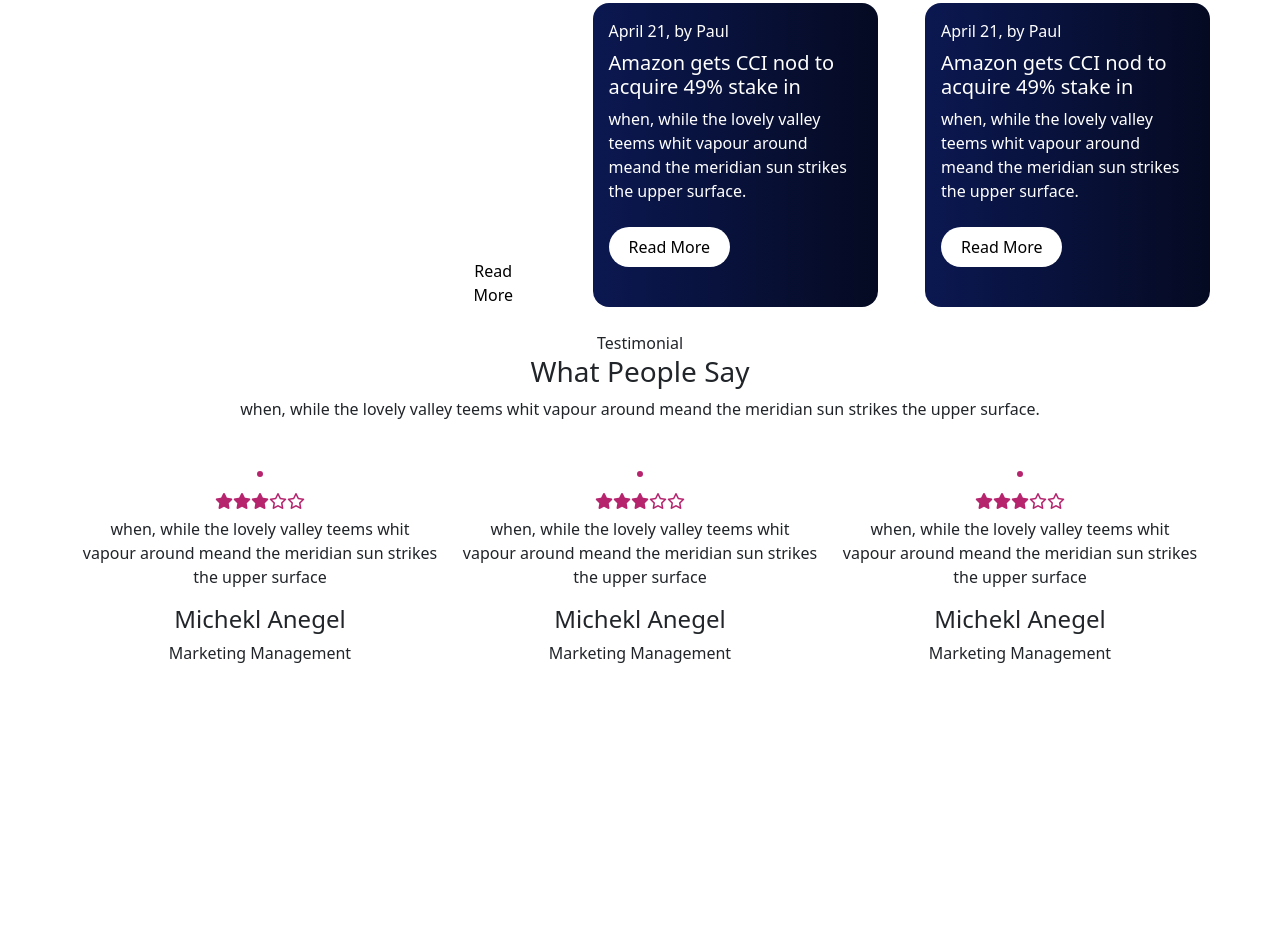
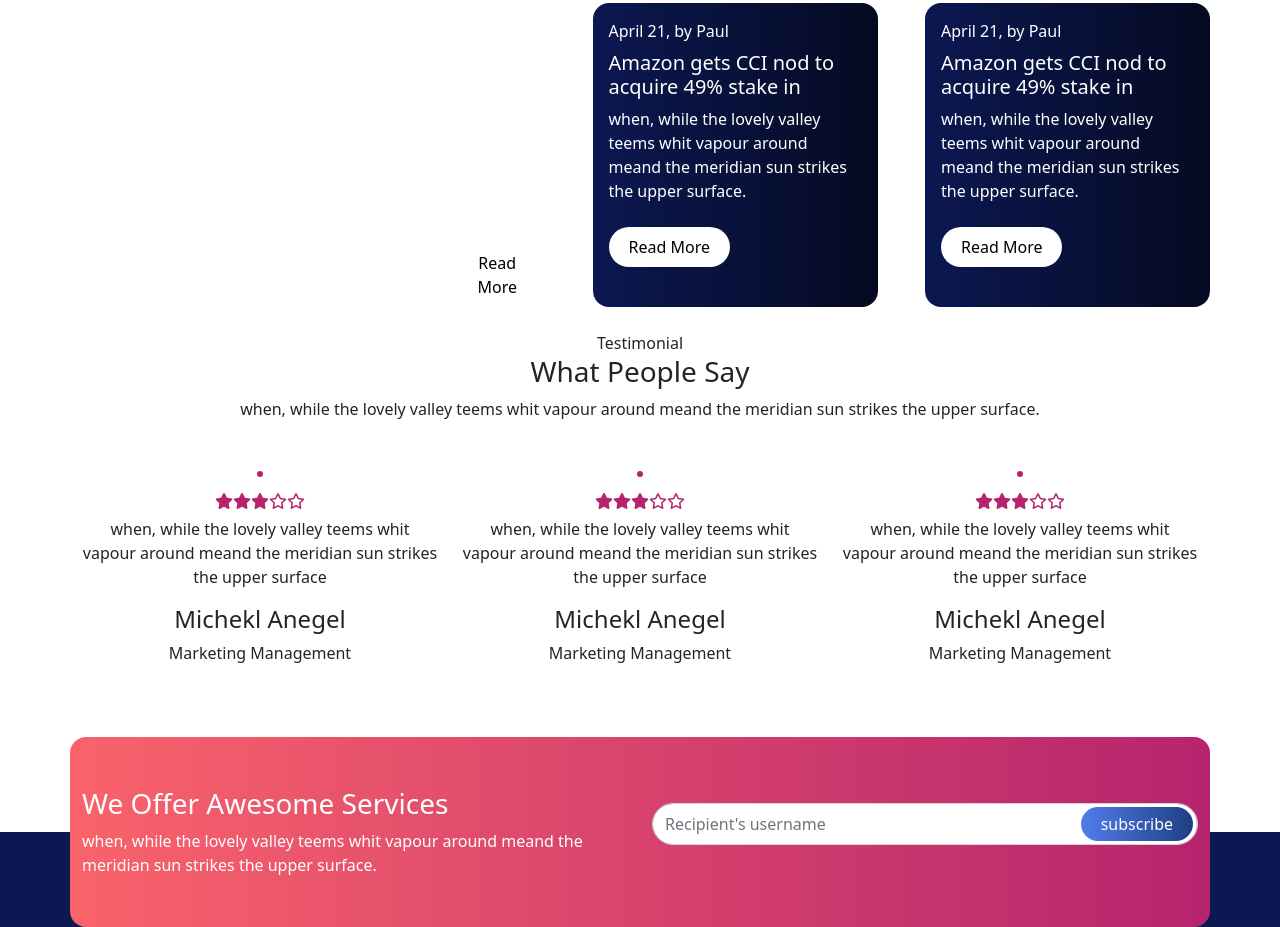
Before and after one commit to SabirHamza/proj-html-vuejs, a plain HTML site: page index.html in a window 1280 px wide. Shown: the part 1734-2661 px from the top of the page. Before the commit the page ends 2471 px from the top, so only its background shows below. Drawn offline with nearby package versions, Linux system fonts and the light colour scheme.

Commit message:
subscribe

```diff
--- a/css/style.css
+++ b/css/style.css
@@ -19,6 +19,13 @@
 
 .p-section{
     padding-right: 200px;
+}
+
+/*Start Project*/
+.bg-business{
+    background-image: url(../img/nemoodar.png);
+    background-size: contain;
+    background-repeat: no-repeat;
 }
 
 /*Buttons*/
@@ -100,3 +107,25 @@
 }
 
 /*Subscribe*/
+.btn-subscribe{
+    position: absolute;
+    right: 5px;
+    top: 50%;
+    transform: translate(0, -50%);
+}
+
+.subscribe{
+    background-image: linear-gradient(to right, #F9636B, #B6246E);
+    padding: 50px 0;
+    color: white;
+}
+
+.last-section{
+    background: linear-gradient(
+        to bottom,
+        white 0%,
+        white 50%,
+        #0B1851 50%,
+        #0B1851 100%
+    );
+}
--- a/index.html
+++ b/index.html
@@ -90,7 +90,7 @@
         <section class="jumbotron">
             <div class="container">
                 <div class="row align-items-center">
-                    <div class="col-6 p-section">
+                    <div class="bg-business col-6 p-section">
                         <img class="img-fluid" src="./img/men-data.png" alt="">
                     </div>
                     <div class="col-6">
@@ -162,7 +162,7 @@
                 </div>
 
                 <div class="row justify-content-between">
-                    <div class="blog-bg col-5 d-flex align-items-end rounded-4">
+                    <div class="blog-bg col-5 d-flex align-items-end rounded-4 p-2">
                         <div>
                             <h5>Amazon gets CCI nod to acquire 49% stake in</h5>
                             <span>when, while the lovely valley teems whit vapour around meand the meridian sun strikes the upper surface.</span>
@@ -234,13 +234,24 @@
         </section>
 
         <!--Subscribe-->
-        <section>
+        <section class="last-section">
             <div class="container">
-                <div class="row">
-
+                <div class="subscribe row rounded-4 align-items-center">
+                    <div class="col-6">
+                        <h3>We Offer Awesome Services</h3>
+                        <span>when, while the lovely valley teems whit vapour around meand the meridian sun strikes the upper surface.</span>
+                    </div>
+                    <div class="col-6">
+                        <div class="input-group mb-3 position-relative rounded-4">
+                            <input type="text" class="emailadress form-control rounded-pill py-2 w-100" placeholder="Recipient's username" aria-label="Enter Your Email Adress" aria-describedby="basic-addon2">
+                            <span class="btn-subscribe input-group-text rounded-pill button blue" id="basic-addon2">subscribe</span>
+                        </div>
+                    </div>
                 </div>
             </div>
         </section>
+
+
     </div>
 </body>
 </html>
```
